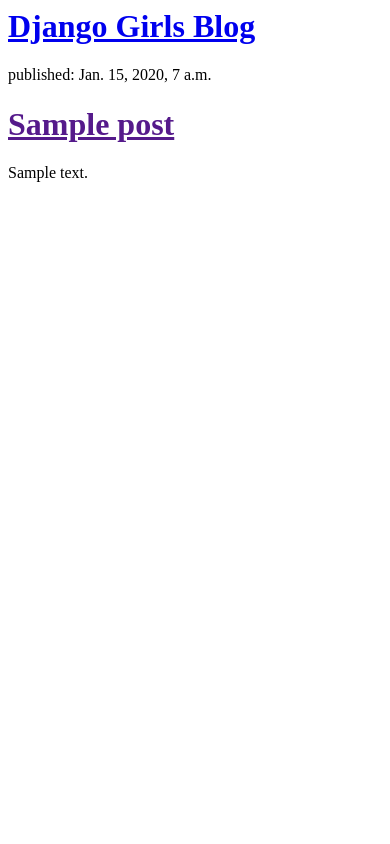
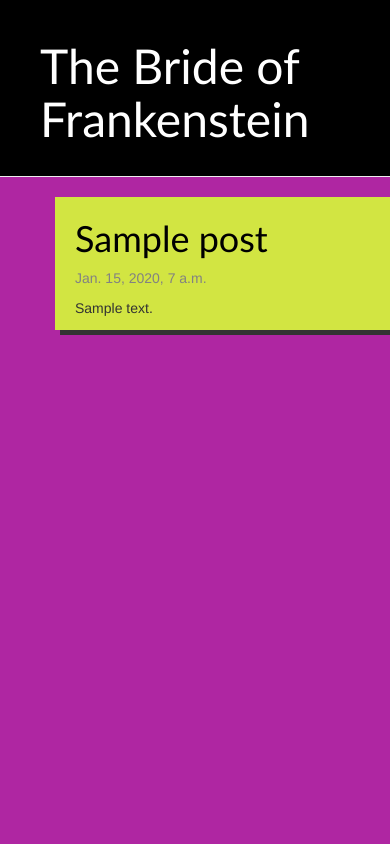
Before and after one commit to FYIchikura/django-girls-blog, a Django app: template blog/templates/blog/post_list.html in a window 390 px wide; the page is wider, and only the part inside the window is pictured. Run offline with Django 3.2, Linux system fonts and the light colour scheme; the template is opened without the code that fills it: values that come from a table or form of the project are taken from there, others are empty; tables that the repository leaves empty hold one stand-in row (values such as "Sample post"); some libraries are stand-ins or nearby versions.

Commit message:
Added view and template for detailed blog post as well as CSS for the site

```diff
--- /dev/null
+++ b/blog/static/css/blog.css
@@ -0,0 +1,62 @@
+.page-header {
+    background-color: #000000;
+    margin-top: 0;
+    padding: 20px 20px 20px 40px;
+}
+
+.page-header h1, .page-header h1 a, .page-header h1 a:visited, .page-header h1 a:active {
+    color: #ffffff;
+    font-size: 36pt;
+    text-decoration: none;
+}
+
+.content {
+    margin-left: 40px;
+}
+
+h1, h2, h3, h4 {
+    font-family: Gill Sans, sans-serif
+}
+
+h2{
+    color: #ffffff;
+    font-size: 20px;
+}
+.date {
+    color: #828282;
+}
+
+.save {
+    float: right;
+}
+
+.post-form textarea, .post-form input {
+    width: 100%;
+}
+
+.top-menu, .top-menu:hover, .top-menu:visited {
+    color: #ffffff;
+    float: right;
+    font-size: 26pt;
+    margin-right: 20px;
+}
+
+.post {
+    margin-bottom: 20px;
+    background-color: #d2e542;
+	padding:2px 0px 2px 20px;
+	width: 1000px;
+
+    box-shadow: 5px 5px 0 #333;
+   -webkit-box-shadow: 5px 5px 0 #333;
+   -moz-box-shadow: 5px 5px 0 #333;
+}
+
+.post h1 a, .post h1 a:visited {
+    color: #000000;
+
+}
+
+.fundo{
+	background-color: #af26a2;
+}
--- /dev/null
+++ b/blog/templates/blog/base.html
@@ -0,0 +1,23 @@
+{% load staticfiles %}
+<html>
+    <head>
+        <title>Django Girls blog</title>
+        <link rel="stylesheet" href="//maxcdn.bootstrapcdn.com/bootstrap/3.2.0/css/bootstrap.min.css">
+        <link rel="stylesheet" href="//maxcdn.bootstrapcdn.com/bootstrap/3.2.0/css/bootstrap-theme.min.css">
+        <link href='//fonts.googleapis.com/css?family=Lobster&subset=latin,latin-ext' rel='stylesheet' type='text/css'>
+        <link rel="stylesheet" href="{% static 'css/blog.css' %}">
+    </head>
+   <body class="fundo">
+        <div class="page-header">
+            <h1><a href="/">The Bride of Frankenstein</a></h1>
+        </div>
+        <div class="content container">
+            <div class="row">
+                <div class="col-md-8">
+                {% block content %}
+                {% endblock %}
+                </div>
+            </div>
+        </div>
+    </body>
+</html>
--- a/blog/templates/blog/post_list.html
+++ b/blog/templates/blog/post_list.html
@@ -1,18 +1,12 @@
-<html>
-    <head>
-        <title>Django Girls blog</title>
-    </head>
-    <body>
-        <div>
-            <h1><a href="/">Django Girls Blog</a></h1>
+{% extends 'blog/base.html' %}
+{% block content %}
+{% for post in posts %}
+    <div class="post">
+        <h1><a href="{% url 'post_detail' pk=post.pk %}">{{ post.title }}</a></h1>
+        <div class="date">
+            <p>{{ post.published_date }}</p>
         </div>
-
-        {% for post in posts %}
-            <div>
-                <p>published: {{ post.published_date }}</p>
-                <h1><a href="">{{ post.title }}</a></h1>
-                <p>{{ post.text|linebreaksbr }}</p>
-            </div>
-        {% endfor %}
-    </body>
-</html>
+         <p>{{ post.text|linebreaksbr }}</p>
+    </div>
+{% endfor %}
+{% endblock %}
--- a/blog/urls.py
+++ b/blog/urls.py
@@ -3,4 +3,5 @@
 
 urlpatterns = [
     url(r'^$', views.post_list, name='post_list'),
+ 	url(r'^post/(?P<pk>[0-9]+)/$', views.post_detail, name='post_detail'),
 ]
--- a/blog/views.py
+++ b/blog/views.py
@@ -1,8 +1,13 @@
 from django.shortcuts import render
 from django.utils import timezone
 from .models import Post
+from django.shortcuts import render, get_object_or_404
 
 
 def post_list(request):
     posts = Post.objects.filter(published_date__lte=timezone.now()).order_by('published_date')
     return render(request, 'blog/post_list.html', {'posts': posts})
+
+def post_detail(request, pk):
+    post = get_object_or_404(Post, pk=pk)
+    return render(request, 'blog/post_detail.html', {'post': post})
```
Also changed, not shown: blog/templates/blog/post_detail.html (added, +13 -0 lines).
